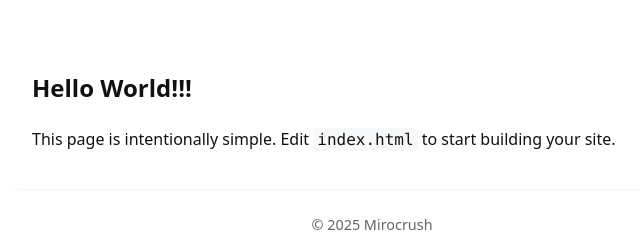
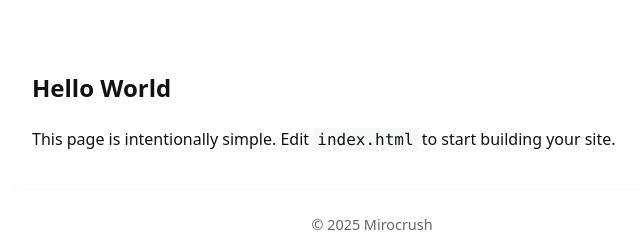
Before and after one commit to mirocrush/mirocrush.io, a plain HTML site: page index.html in a window 1280 px wide. Shown: the part 175-414 px from the top of the page, 268-908 px from the left. Drawn offline with Linux system fonts and the light colour scheme.

```diff
--- a/index.html
+++ b/index.html
@@ -26,7 +26,7 @@
     </header>
     <main>
       <section>
-        <h2>Hello World!!!</h2>
+        <h2>Hello World</h2>
         <p>This page is intentionally simple. Edit <code>index.html</code> to start building your site.</p>
       </section>
     </main>
```
